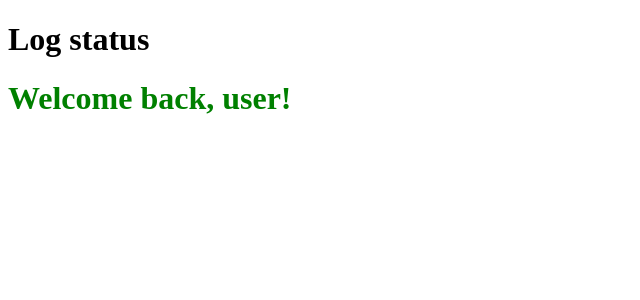
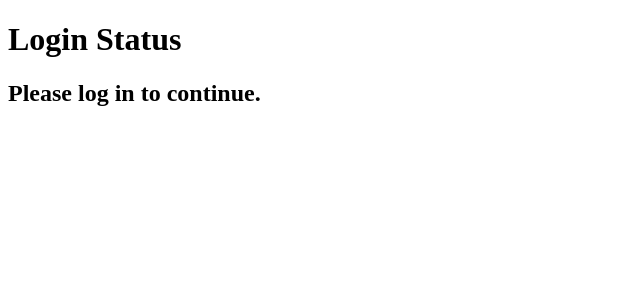
Before and after one commit to r-ony-s/react, a React (Vite) app: page / in a window 1280 px wide. Shown: the top 300 px of the page, without its empty margins (0-640 px from the left). Built offline with nearby package versions, Linux system fonts and the light colour scheme.

Commit message:
invoked function

```diff
--- a/pages/Head.jsx
+++ b/pages/Head.jsx
@@ -1,9 +1,18 @@
 const Head = () => {
-    const isLogin = true;
+    const isLogin = false;
     return (
         <div>
-            <h1>Log status</h1>
-            {isLogin && <h1 style={{color: 'green'}}>Welcome back, user!</h1>}
+           {/* invoke function */}
+           <h1>Login Status</h1>
+           {(()=>{
+               if(isLogin){
+                return <h2>Welcome back, user!</h2>
+               }
+               else{
+                return <h2>Please log in to continue.</h2>
+               }
+           })()
+           }
         </div>
     );
 
```
